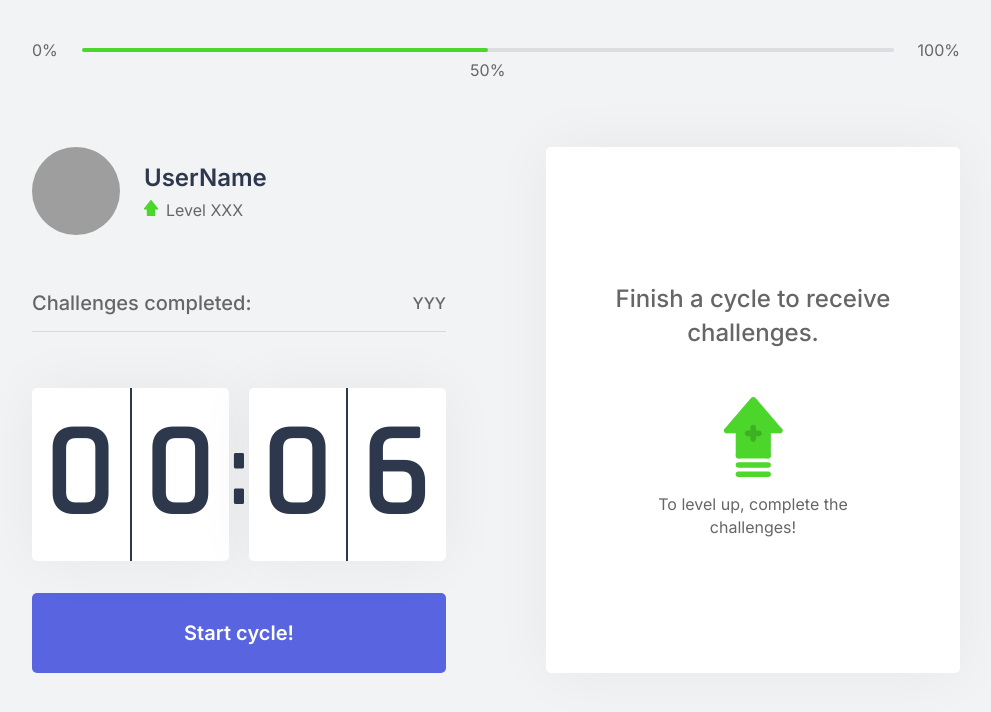
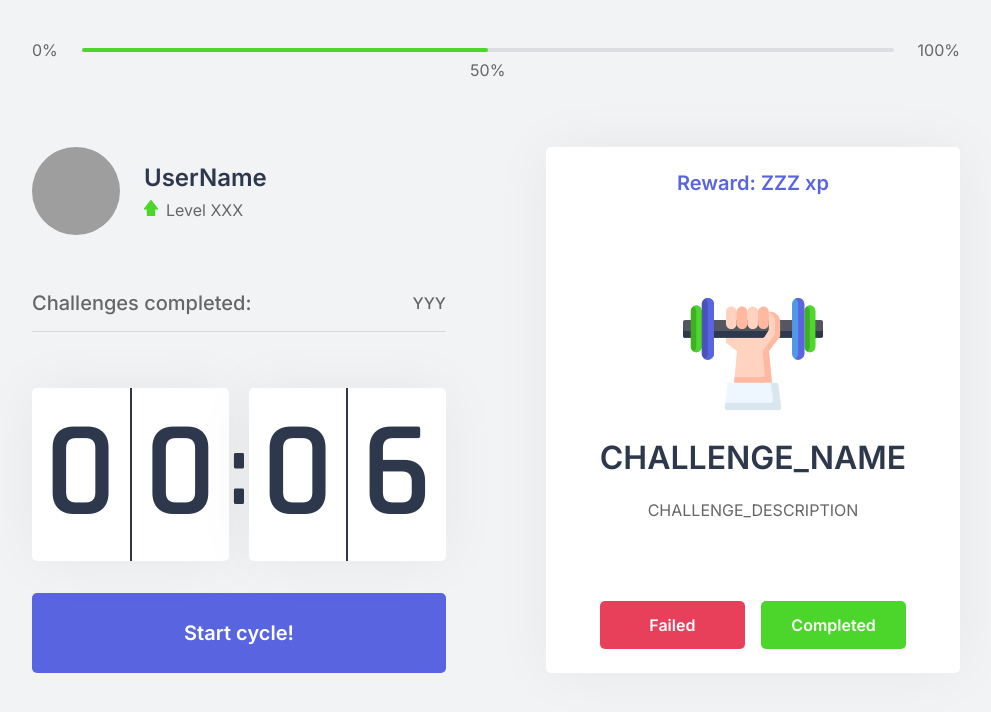
Before and after one commit to KenjiNishi/fe-nextjs-pomodoro-timer, a Next.js app: page / in a window 1280 px wide. Shown: the top 712 px of the page, without its empty margins (144-1135 px from the left). Built offline with nearby package versions, Linux system fonts and the light colour scheme; grey boxes are pictures that could not be loaded.

Commit message:
Challengebox styling

```diff
--- a/src/components/ChallengeBox.tsx
+++ b/src/components/ChallengeBox.tsx
@@ -1,8 +1,33 @@
 import styles from '../styles/components/ChallengeBox.module.css';
 
 export function ChallengeBox(){
+    const hasActiveChallenge = true;
     return(
         <div className={styles.challengeBoxContainer}>
+            {hasActiveChallenge? (
+                <div className={styles.challengeActive}>
+                    <header>Reward: ZZZ xp</header>
+                    <main>
+                        <img src="icons/body.svg"/>
+                        <strong>CHALLENGE_NAME</strong>
+                        <p>CHALLENGE_DESCRIPTION</p>
+                    </main>
+                    <footer>
+                        <button
+                            type="button"
+                            className={styles.challengeFailedButton}
+                        >
+                            Failed
+                        </button>
+                        <button
+                            type="button"
+                            className={styles.challengeSuccededButton}
+                        >
+                            Completed
+                        </button>
+                    </footer>
+                </div>
+            ):(
                 <div className={styles.challengeNotActive}>
                     <strong>Finish a cycle to receive challenges.</strong>
                     <p>
@@ -10,6 +35,7 @@ export function ChallengeBox(){
                         To level up, complete the challenges!
                     </p>
                 </div>
+            )}
         </div>
     )
 }
--- a/src/styles/components/ChallengeBox.module.css
+++ b/src/styles/components/ChallengeBox.module.css
@@ -33,3 +33,62 @@
 .challengeNotActive img{
     margin-bottom: 1rem;
 }
+
+.challengeActive {
+    height: 100%;
+    display: flex;
+    flex-direction: column;
+}
+.challengeActive header {
+    color: var(--blue);
+    font-weight: 600;
+    font-size: 1.25rem;
+    padding: 0 2rem 1.5rem;
+    border-bottom: 1ps solid var(--grey-line);
+}
+.challengeActive main{
+    flex: 1;
+    display: flex;
+    flex-direction: column;
+    align-items: center;
+    justify-content: center;
+}
+.challengeActive strong{
+    font-weight: 600;
+    font-size: 2rem;
+    color:var(--title);
+    margin: 1.5rem 0 1rem;
+}
+.challengeActive main{
+    line-height: 1.5;
+}
+.challengeActive footer{
+    display: grid;
+    grid-template-columns: repeat(2, 1fr);
+    gap: 1rem;
+}
+.challengeActive footer button{
+    height: 3rem;
+    color: var(--white);
+
+    display: flex;
+    align-items: center;
+    justify-content: center;
+    border: 0;
+    border-radius: 5px;
+
+    font-size: 1rem;
+    font-weight: 600;
+
+    transition: filter 0.2s;
+}
+
+.challengeActive footer button.challengeFailedButton{
+    background: var(--red);
+}
+.challengeActive footer button.challengeSuccededButton{
+    background: var(--green);
+}
+.challengeActive footer button:hover{
+    filter: brightness(0.86)
+}
```
Lines whose indentation alone changed are shown as unchanged.
